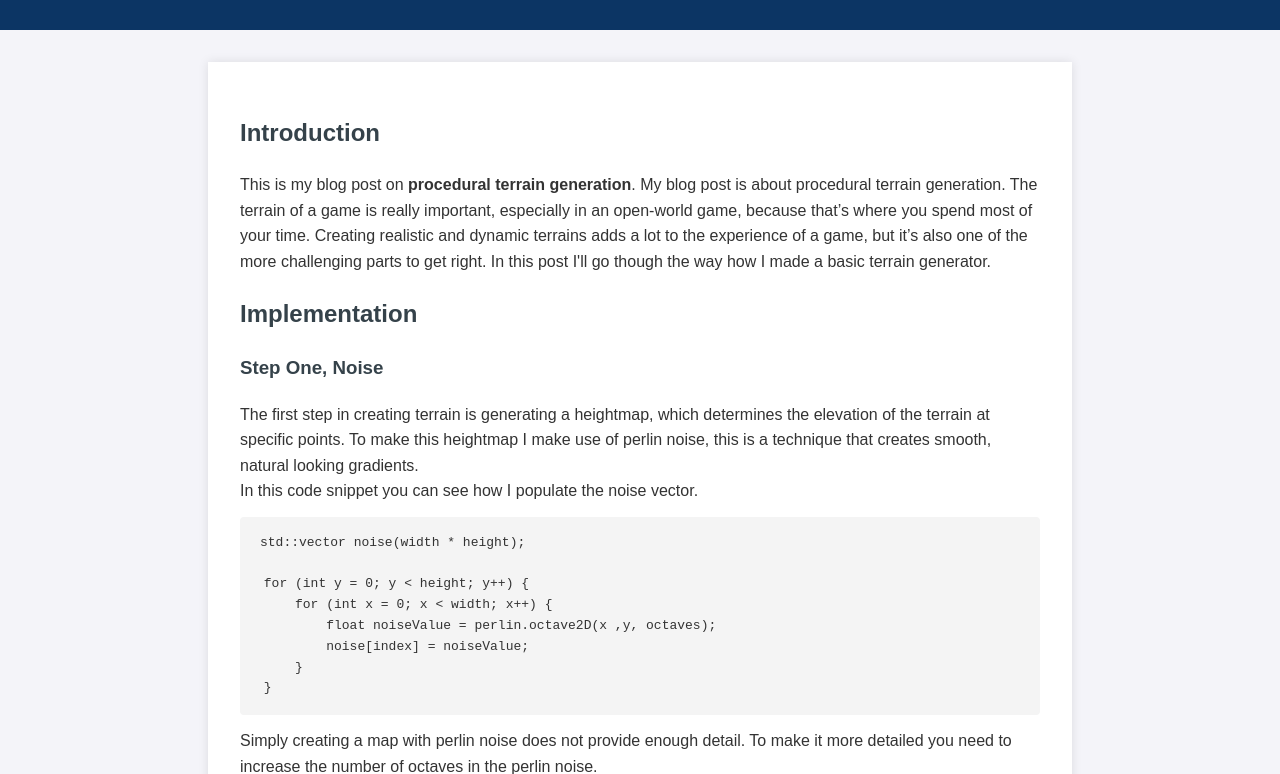
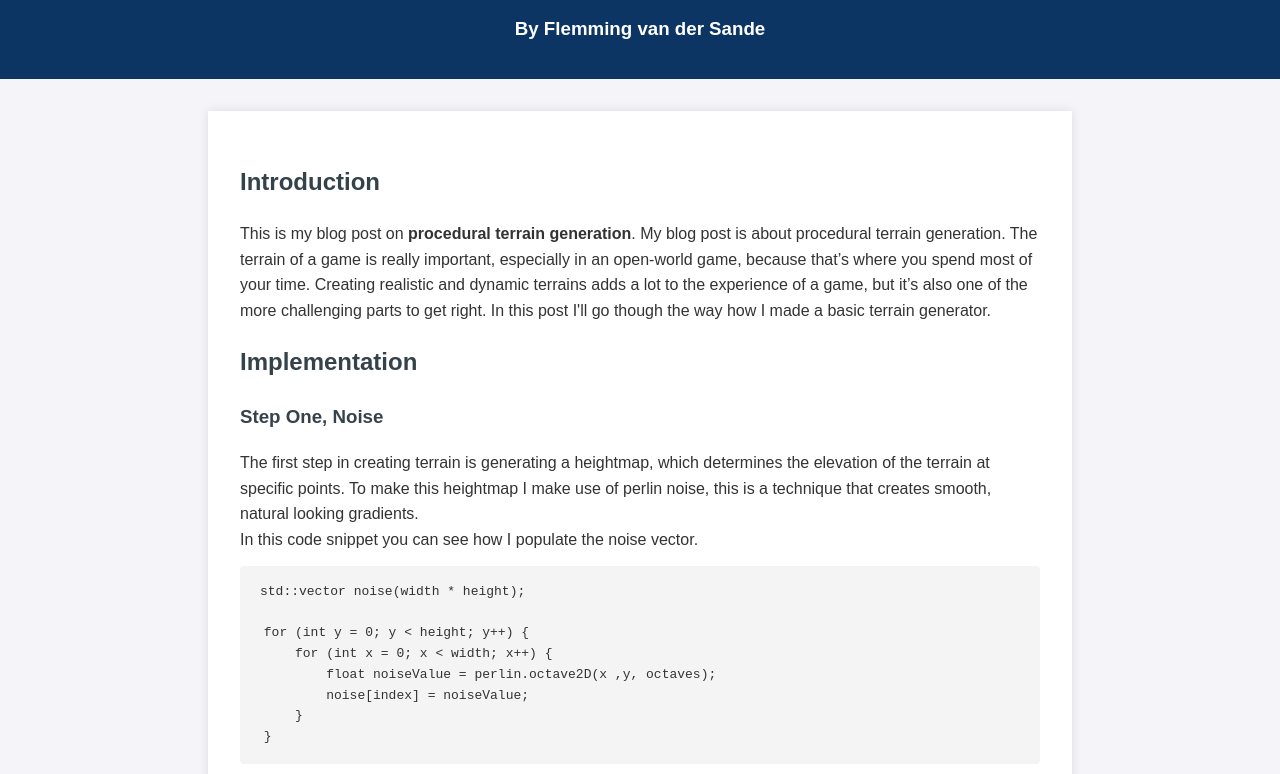
Before and after one commit to Flumming/Flumming.github.io, a plain HTML site: page index.html in a window 1280 px wide. Shown: the part 96-870 px from the top of the page. Drawn offline with Linux system fonts and the light colour scheme.

Commit message:
Added name

```diff
--- a/index.html
+++ b/index.html
@@ -20,6 +20,9 @@
             text-align: center;
         }
         header h1 {
+            color: #ffffff;
+        }
+        header h3 {
             color: #ffffff;
         }
         .container {
@@ -90,6 +93,7 @@
 <body>
     <header>
         <h1>Procedural Terrain Generation</h1>
+        <h3>By Flemming van der Sande</h3>
     </header>
     <div class="container">
         <h2>Introduction</h2>
```
